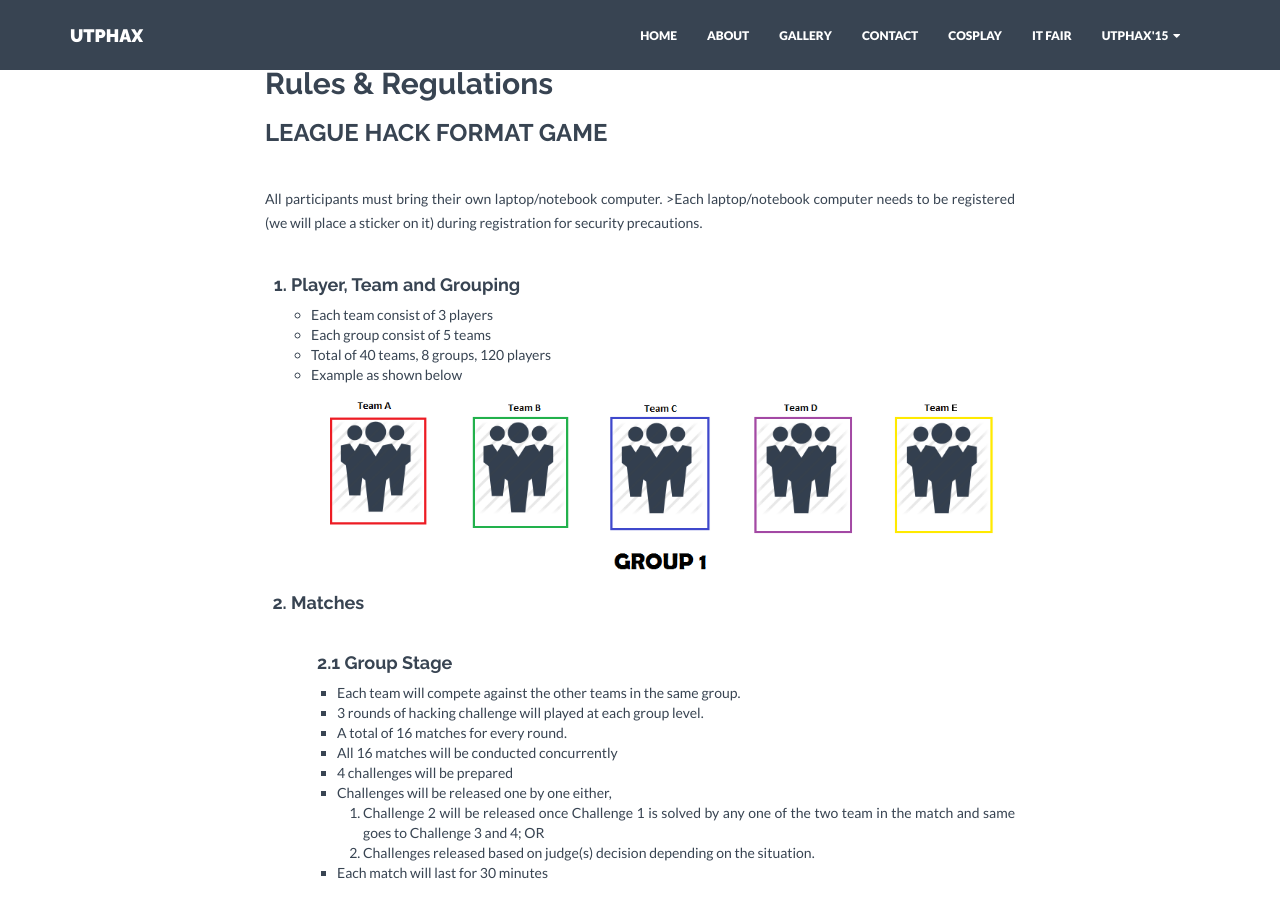
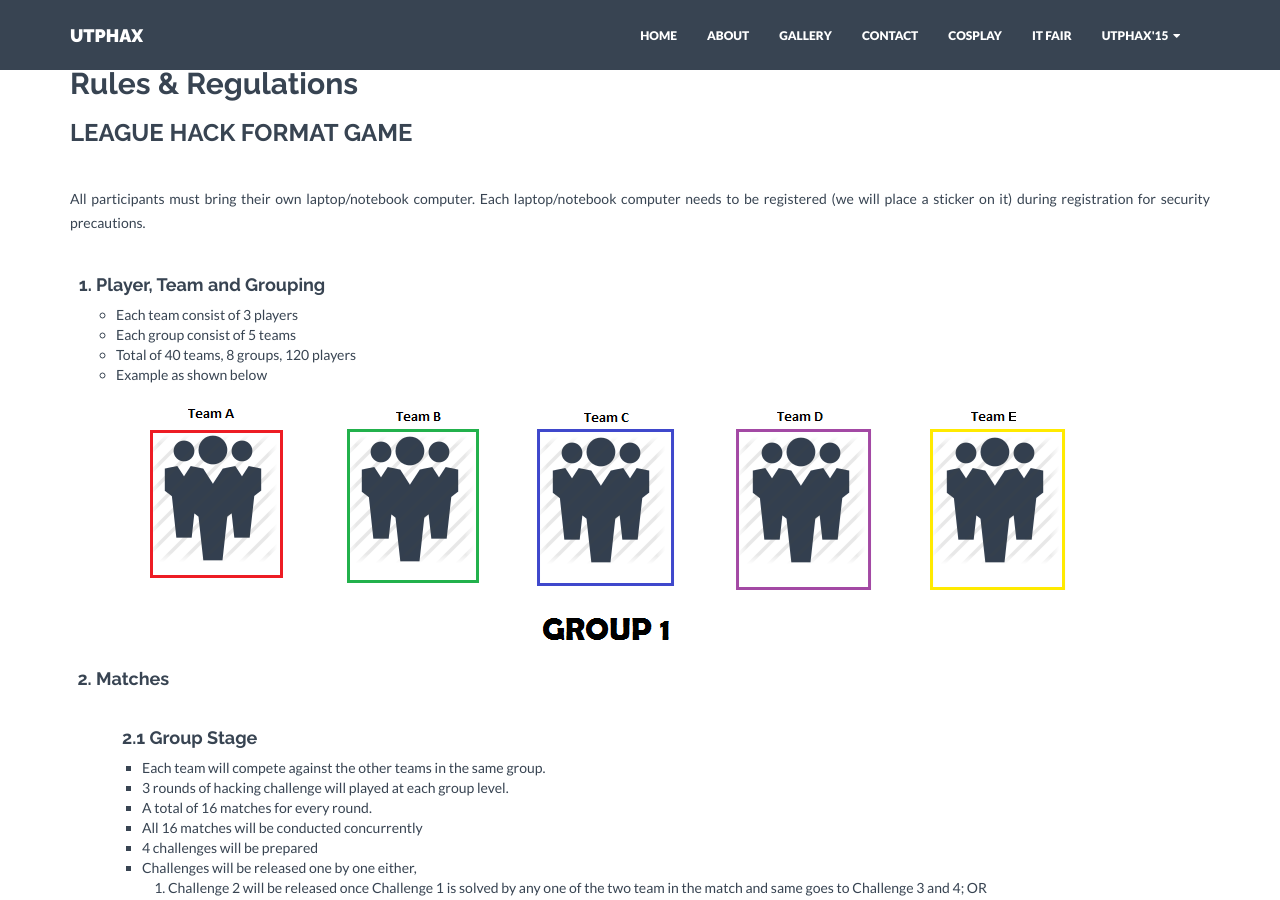
Before and after one commit to utphax/utphax.github.io, a Jekyll site: the page built from _posts/competition/2015-05-25-rules.markdown, in a window 1280 px wide and 900 px high, scrolled down 338 px. Built offline with Jekyll 4.4.1, drawn with Linux system fonts in a browser that asks for light colours; nearby versions of some CDN libraries.

Commit message:
layout fix attempt

```diff
--- a/_layouts/utphax.html
+++ b/_layouts/utphax.html
@@ -7,12 +7,12 @@
 <div class="container mtb">
   <div class="row">
     <! -- SINGLE POST -->
-    <div class="col-md-8 col-md-offset-2">
+    <div class="col-md-12 col-lg-12 col-xs-12">
       <! -- UTPHAX details post  -->
       <div class="justified">
         {{ content }}
       </div>
       <div class="spacing"></div>
-  </div><! --/col-lg-8 -->
+  </div><! --/col-lg-12 -->
 </div><! --/row -->
 </div><! --/container -->
--- a/_posts/competition/2015-05-25-rules.markdown
+++ b/_posts/competition/2015-05-25-rules.markdown
@@ -9,7 +9,7 @@
 <h3>LEAGUE HACK FORMAT GAME</h3>
 
 <div class="spacing"></div>
-All participants must bring their own laptop/notebook computer. >Each laptop/notebook computer needs to be registered (we will place a sticker on it) during registration for security precautions.
+All participants must bring their own laptop/notebook computer. Each laptop/notebook computer needs to be registered (we will place a sticker on it) during registration for security precautions.
 <div class="spacing"></div>
 
 <ol>
```
